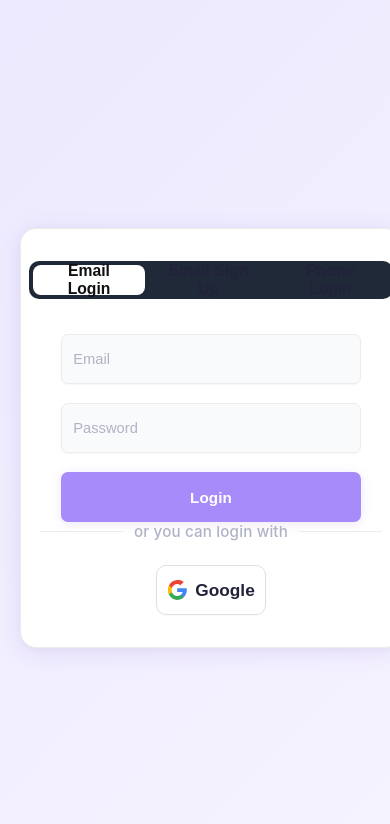
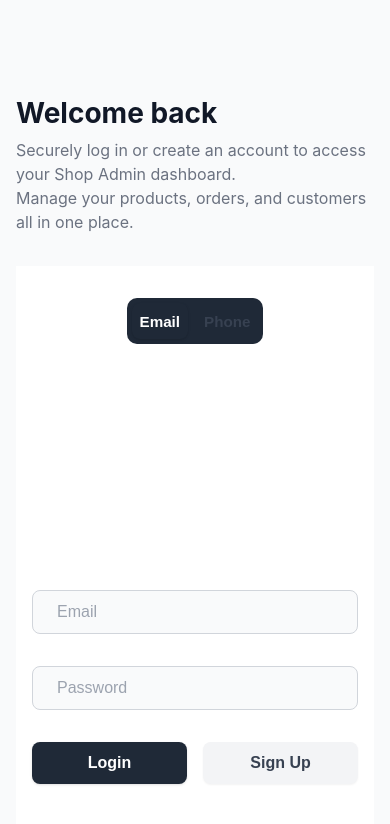
Before and after one commit to DexterFromUA/shop-creator-frontend-admin, a React (Create React App) app: page /auth in a window 390 px wide. Shown: the top 824 px of the page. Built offline with nearby package versions, Linux system fonts and the light colour scheme.

Commit message:
style: enhance authentication UI with improved layout, updated component structure, and refined styles for better user experience

```diff
--- a/src/pages/auth/Auth.css
+++ b/src/pages/auth/Auth.css
@@ -2,6 +2,7 @@ body, html {
   height: 100%;
   margin: 0;
   padding: 0;
+  overflow: hidden;
 }
 
 .auth-bg {
@@ -10,79 +11,67 @@ body, html {
   z-index: 0;
   width: 100vw;
   height: 100vh;
-  background: linear-gradient(135deg, #ede9fe 0%, #f5f3ff 100%);
+  background-color: #f9fafb;
   pointer-events: none;
 }
 
-.auth-container {
-  position: fixed;
-  inset: 0;
-  z-index: 1;
-  display: flex;
-  justify-content: center;
-  align-items: center;
-  min-height: 100vh;
-  width: 100vw;
-  padding: 1rem;
-}
-
-.auth-outer {
-  min-height: 100vh;
+.auth-page-wrapper {
   display: flex;
   flex-direction: column;
   align-items: center;
-  justify-content: center;
+  justify-content: flex-start;
+  min-height: 100vh;
+  padding: 6rem 1rem;
   z-index: 2;
+  position: relative;
+}
+
+.auth-container, .auth-outer {
+  display: none;
 }
 
 .auth-logo-row {
-  display: flex;
-  align-items: center;
-  gap: 0.7rem;
-  margin-bottom: 2.2rem;
+  display: none;
 }
 
 .auth-logo {
   font-size: 1.5rem;
-  color: var(--color-accent, #7c3aed);
-  filter: drop-shadow(0 2px 8px #7c3aed22);
+  color: var(--color-accent, #4f46e5);
 }
 
 .auth-app-name {
-  font-size: 1.05rem;
-  font-weight: 800;
-  color: #22223b;
-  letter-spacing: -0.01em;
+  font-size: 1.2rem;
+  font-weight: 700;
+  color: #111827;
 }
 
 .auth-box {
   background: #fff;
-  padding: 1.5rem 1.2rem 1.2rem 1.2rem;
-  border-radius: 16px;
-  box-shadow: 0 4px 24px 0 rgb(91 33 182 / 0.10), 0 1.5px 8px 0 rgb(0 0 0 / 0.04);
-  border: 1.5px solid #ececec;
-  width: 50vw;
-  height: 60vh;
+  padding: 2.5rem 2rem;
+  border-radius: 24px;
+  box-shadow: 0 10px 15px -3px rgb(0 0 0 / 0.07), 0 4px 6px -4px rgb(0 0 0 / 0.1);
+  border: 1px solid #e5e7eb;
+  width: 100%;
+  max-width: 720px;
   display: flex;
   flex-direction: column;
   align-items: stretch;
   position: relative;
   box-sizing: border-box;
-  overflow: auto;
+  height: 594px;
 }
 
 .auth-top {
-  flex: 0 1 70%;
+  flex: 1;
   min-height: 0;
-  height: 0;
   display: flex;
   flex-direction: column;
 }
 
 .auth-bottom {
-  flex: 0 1 30%;
-  min-height: 0;
-  height: 0;
+  border-top: 1px solid #e5e7eb;
+  padding-top: 1.5rem;
+  margin-top: auto;
   display: flex;
   flex-direction: column;
   align-items: center;
@@ -100,75 +89,75 @@ body, html {
   display: flex;
   justify-content: center;
   width: 100%;
-  margin-bottom: 2.2rem;
+  margin-bottom: 1.5rem;
 }
 
 .auth-tab-switcher {
   display: flex;
-  justify-content: center;
+  justify-content: stretch;
   align-items: center;
-  gap: 0;
-  background: var(--color-bg-secondary, #f4f4f7);
+  gap: 0.5rem;
+  background: var(--color-bg-secondary, #f3f4f6);
   border-radius: 10px;
-  padding: 0 4px;
+  padding: 5px;
   position: relative;
-  min-height: 0;
-  height: 38px;
+  height: auto;
 }
 
 .auth-tab {
+  flex: 1;
   background: transparent;
   border: none;
   outline: none;
-  padding: 0.4rem 1.1rem;
-  font-size: 0.98rem;
-  border-radius: 7px;
-  color: #22223b;
+  padding: 0.6rem 0.5rem;
+  font-size: 0.95rem;
+  border-radius: 8px;
+  color: #374151;
   cursor: pointer;
   font-weight: 600;
   position: relative;
   z-index: 1;
-  transition: color 0.18s, font-weight 0.18s;
-  box-shadow: none;
+  transition: all 0.2s ease-in-out;
 }
 .auth-tab.active {
-  color: #111;
+  color: #fff;
   font-weight: 700;
+  background-color: #1f2937;
+  box-shadow: 0 1px 3px 0 rgb(0 0 0 / 0.1), 0 1px 2px -1px rgb(0 0 0 / 0.1);
 }
 .auth-tab:focus {
   outline: none;
 }
 
 .auth-tab-indicator {
-  position: absolute;
-  top: 4px;
-  bottom: 4px;
-  border-radius: 8px;
-  background: #fff;
-  box-shadow: 0 1px 4px 0 rgba(80,80,120,0.06);
-  transition: left 0.3s cubic-bezier(0.4,0,0.2,1), width 0.3s cubic-bezier(0.4,0,0.2,1);
-  z-index: 0;
-}
-
-.auth-tab-divider {
   display: none;
 }
 
-.auth-box h2, .auth-box h1 {
-  margin: 0 0 1.2rem;
-  color: var(--color-accent, #7c3aed);
-  text-align: center;
-  font-size: 1.25rem;
-  font-weight: 900;
-  letter-spacing: -0.02em;
+.auth-header {
+  margin-bottom: 2rem;
+  text-align: left;
+  width: 100%;
+  max-width: 720px;
+}
+
+.auth-title {
+  font-size: 1.75rem;
+  font-weight: 700;
+  color: #111827;
+  text-align: left;
+  margin: 0 0 0.5rem 0;
+}
+
+.auth-description {
+  font-size: 1rem;
+  color: #6b7280;
+  text-align: left;
+  margin: 0;
+  line-height: 1.5;
 }
 
 .auth-subtitle {
-  text-align: center;
-  color: #6b7280;
-  margin-bottom: 1.2rem;
-  font-size: 0.98rem;
-  line-height: 1.5;
+  display: none;
 }
 
 .auth-form-outer {
@@ -177,196 +166,202 @@ body, html {
   flex-direction: column;
   justify-content: center;
   align-items: center;
-  margin-left: auto;
-  margin-right: auto;
 }
 
 .auth-form {
-  gap: 0.7rem;
-  align-items: center;
-  margin-left: auto;
-  margin-right: auto;
+  width: 100%;
+  display: flex;
+  flex-direction: column;
+  gap: 1rem;
+}
+
+.form-row {
+  display: flex;
+  gap: 1rem;
+  width: 100%;
+}
+.form-row > .auth-input {
+  flex: 1;
 }
 
 .auth-input, .auth-button {
-  min-width: 300px;
   width: 100%;
-  max-width: 600px;
-  margin-left: auto;
-  margin-right: auto;
-  height: 50px;
   box-sizing: border-box;
 }
 
 .auth-input {
-  padding: 0.45rem 0.7rem;
-  border-radius: 7px;
-  font-size: 0.92rem;
-  border: 1.5px solid #ececec;
-  border-radius: 7px;
+  padding: 0.75rem 1.5rem;
+  border-radius: 8px;
+  font-size: 1rem;
+  border: 1px solid #d1d5db;
   transition: all 0.2s cubic-bezier(0.4, 0, 0.2, 1);
-  color: #22223b;
-  background-color: #f8fafc;
-  box-shadow: 0 1px 2px 0 rgb(0 0 0 / 0.04);
-  margin-bottom: 0;
-  display: block;
+  color: #111827;
+  background-color: #f9fafb;
+  box-shadow: none;
 }
 
 .auth-input:focus {
   outline: none;
-  border-color: var(--color-accent, #7c3aed);
-  background-color: #ede9fe;
-  box-shadow: 0 2px 8px 0 rgb(91 33 182 / 0.08);
+  border-color: #4f46e5;
+  background-color: #fff;
+  box-shadow: 0 0 0 2px #c7d2fe;
 }
 
 .auth-input::placeholder {
-  color: #b0b3c6;
+  color: #9ca3af;
+  font-weight: 400;
 }
 
 .auth-button {
-  padding: 0.5rem;
-  border-radius: 7px;
-  font-size: 0.95rem;
-  background: var(--color-accent, #7c3aed);
+  width: 100%;
+  padding: 0.75rem 1.5rem;
+  border-radius: 8px;
+  font-size: 1rem;
+  background: #1f2937;
   color: #fff;
   border: none;
-  font-weight: 700;
+  font-weight: 600;
   cursor: pointer;
-  transition: background 0.18s, transform 0.13s, box-shadow 0.18s;
-  box-shadow: 0 2px 12px 0 rgb(91 33 182 / 0.10);
-  letter-spacing: 0.01em;
-  margin-top: 0;
-  display: block;
+  transition: background-color 0.2s, transform 0.1s, box-shadow 0.2s;
+  box-shadow: 0 1px 3px 0 rgb(0 0 0 / 0.1), 0 1px 2px -1px rgb(0 0 0 / 0.1);
 }
 
 .auth-button:hover {
-  background: #6d28d9;
-  transform: translateY(-2px) scale(1.03);
-  box-shadow: 0 4px 18px 0 rgb(91 33 182 / 0.13);
+  background: #111827;
+  box-shadow: 0 4px 6px -1px rgb(0 0 0 / 0.1), 0 2px 4px -2px rgb(0 0 0 / 0.1);
 }
 
 .auth-button:active {
-  transform: scale(0.98);
+  transform: scale(0.99);
+}
+
+.auth-button--secondary {
+  background: #f3f4f6;
+  color: #374151;
+  box-shadow: 0 1px 2px 0 rgb(0 0 0 / 0.05);
+}
+.auth-button--secondary:hover {
+  background: #e5e7eb;
+  box-shadow: 0 1px 3px 0 rgb(0 0 0 / 0.07), 0 1px 2px -1px rgb(0 0 0 / 0.07);
 }
 
 .auth-box label {
-  font-weight: 600;
-  color: #6b7280;
+  font-weight: 500;
+  color: #374151;
   margin-bottom: 0.5rem;
   display: block;
-  font-size: 1rem;
+  font-size: 0.9rem;
 }
 
 .error-message {
-  color: #ef4444;
-  font-size: 1rem;
-  margin-bottom: 1.2rem;
+  color: #b91c1c;
+  font-size: 0.9rem;
+  margin-top: 0;
+  margin-bottom: 1rem;
   text-align: center;
-  background-color: #fde4e4;
-  padding: 1rem;
-  border-radius: 10px;
-  border: 1.5px solid #991b1b;
-  box-shadow: 0 2px 8px 0 rgb(239 68 68 / 0.08);
+  background-color: #fee2e2;
+  padding: 0.75rem;
+  border-radius: 8px;
+  border: 1px solid #fca5a5;
 }
 
 .auth-divider {
-  display: flex;
-  align-items: center;
-  text-align: center;
-  margin: 0 0 1.5rem 0;
-  width: 100%;
-  color: #b0b3c6;
-  font-size: 0.95rem;
-  font-weight: 500;
-  letter-spacing: 0.01em;
-}
-.auth-divider::before, .auth-divider::after {
-  content: '';
-  flex: 1;
-  border-bottom: 1.5px solid #ececec;
-  margin: 0 0.7rem;
+  display: none;
 }
 
 .auth-provider-btns-row {
   display: flex;
   flex-direction: row;
-  gap: 1.2rem;
-  margin-top: 0;
+  gap: 1.5rem;
   width: 100%;
-  align-items: center;
-  justify-content: center;
 }
 
 .auth-provider-btn {
-  min-width: 0;
-  width: 30%;
-  height: 50px;
-  padding: 0.2rem 0.3rem;
-  border: 1.5px solid #e0e0e0;
-  border-radius: 10px;
-  font-size: 1.08rem;
-  font-weight: 700;
+  flex: 1;
+  height: 48px;
+  border: 1px solid #d1d5db;
+  border-radius: 8px;
+  font-size: 0.95rem;
+  font-weight: 500;
   display: flex;
   align-items: center;
   justify-content: center;
-  gap: 0.5rem;
+  gap: 0.75rem;
   cursor: pointer;
   background: #fff;
-  color: #22223b;
-  box-shadow: 0 1px 2px 0 rgba(80,80,120,0.04);
-  transition: background 0.18s, color 0.18s, box-shadow 0.18s, border-color 0.18s;
+  color: #374151;
+  box-shadow: 0 1px 2px 0 rgb(0 0 0 / 0.05);
+  transition: all 0.2s;
 }
 .auth-provider-btn:hover {
-  background: #f4f4f7;
-  color: #111;
-  box-shadow: 0 2px 8px 0 rgba(80,80,120,0.10);
-  border-color: #bdbdbd;
+  border-color: #9ca3af;
+  box-shadow: 0 1px 3px 0 rgb(0 0 0 / 0.07), 0 1px 2px -1px rgb(0 0 0 / 0.07);
 }
-.google-btn .provider-icon {
-  font-size: 1.5rem;
+
+.google-btn .provider-icon,
+.apple-btn .provider-icon {
   display: flex;
   align-items: center;
 }
+
 .apple-btn .provider-icon {
-  font-size: 1.7rem;
-  color: #111;
-  display: flex;
-  align-items: center;
+  font-size: 1.5rem;
 }
 .provider-label {
-  font-size: 1.08rem;
-  font-weight: 700;
-}
-
-.auth-provider-btns-outer {
-  flex: 1;
-  display: flex;
-  flex-direction: column;
-  justify-content: center;
-  align-items: center;
+  font-size: 0.95rem;
+  font-weight: 500;
 }
 
 .auth-form > *:not(:last-child) {
-  margin-bottom: 1.2rem;
+  margin-bottom: 1rem;
+}
+
+.auth-actions {
+  display: flex;
+  gap: 1rem;
+  width: 100%;
+}
+.auth-actions .auth-button {
+  flex: 1;
+}
+.auth-switch-link {
+  text-align: center;
+  margin-top: 1.5rem;
+  font-size: 0.95rem;
+  color: #6b7280;
+}
+.auth-switch-link button {
+  background: none;
+  border: none;
+  padding: 0;
+  margin-left: 0.5rem;
+  color: #4f46e5;
+  font-weight: 600;
+  cursor: pointer;
+  font-size: 0.95rem;
+}
+.auth-switch-link button:hover {
+  text-decoration: underline;
 }
 
 @media (max-width: 600px) {
+  .auth-container {
+    padding: 0;
+    align-items: flex-start;
+  }
+  .auth-outer {
+    min-height: 100%;
+    width: 100%;
+  }
   .auth-box {
-    padding: 2rem 0.5rem;
-    max-width: 98vw;
-    min-width: 0;
-    width: 100%;
-    height: auto;
-  }
-  .auth-form {
+    padding: 2rem 1rem;
     max-width: 100vw;
-    padding: 0 0.5rem;
-  }
-  .auth-tab-row {
-    flex-direction: column;
-    gap: 0.25rem;
+    border-radius: 0;
+    border: none;
+    box-shadow: none;
+    min-height: 100vh;
   }
   .auth-logo-row {
-    margin-bottom: 1.2rem;
+    margin-top: 2rem;
   }
 }
--- a/src/pages/auth/Auth.js
+++ b/src/pages/auth/Auth.js
@@ -1,4 +1,4 @@
-import React, { useState, useRef, useLayoutEffect } from 'react';
+import React, { useState } from 'react';
 import EmailLogin from './EmailLogin';
 import EmailSignUp from './EmailSignUp';
 import PhoneAuth from './PhoneAuth';
@@ -7,9 +7,8 @@ import { auth } from '../../firebase';
 import { GoogleAuthProvider, signInWithPopup } from 'firebase/auth';
 
 const tabModes = [
-  { key: 'login', label: 'Email Login' },
-  { key: 'signup', label: 'Email Sign Up' },
-  { key: 'phone', label: 'Phone Login' },
+  { key: 'login', label: 'Email' },
+  { key: 'phone', label: 'Phone' },
 ];
 
 function isAppleDevice() {
@@ -34,23 +33,6 @@ const GoogleIcon = () => (
 
 const Auth = () => {
   const [mode, setMode] = useState('login');
-  const tabRefs = useRef([]);
-  const switcherRef = useRef(null);
-  const [indicatorStyle, setIndicatorStyle] = useState({ left: 0, width: 0 });
-
-  useLayoutEffect(() => {
-    const idx = tabModes.findIndex(t => t.key === mode);
-    const btn = tabRefs.current[idx];
-    const container = switcherRef.current;
-    if (btn && container) {
-      const containerRect = container.getBoundingClientRect();
-      const btnRect = btn.getBoundingClientRect();
-      setIndicatorStyle({
-        left: btnRect.left - containerRect.left,
-        width: btnRect.width,
-      });
-    }
-  }, [mode]);
 
   const handleGoogleLogin = async () => {
     try {
@@ -69,21 +51,34 @@ const Auth = () => {
   return (
     <>
       <div className="auth-bg" />
-      <div className="auth-outer">
-        <div className="auth-logo-row">
-          <span className="auth-logo">🛍️</span>
-          <span className="auth-app-name">Shop Admin</span>
+      <div className="auth-page-wrapper">
+        <div className="auth-header">
+          {mode === 'login' && (
+            <>
+              <h1 className="auth-title">Welcome back</h1>
+              <p className="auth-description">Securely log in or create an account to access your Shop Admin dashboard.<br />Manage your products, orders, and customers all in one place.</p>
+            </>
+          )}
+          {mode === 'signup' && (
+            <>
+              <h1 className="auth-title">Create an account</h1>
+              <p className="auth-description">Securely log in or create an account to access your Shop Admin dashboard.<br />Manage your products, orders, and customers all in one place.</p>
+            </>
+          )}
+          {mode === 'phone' && (
+            <>
+              <h1 className="auth-title">Phone Verification</h1>
+              <p className="auth-description">We&rsquo;ll send a one-time code to your phone.</p>
+            </>
+          )}
         </div>
-        <div className="auth-container">
         <div className="auth-box">
           <div className="auth-top">
             <div className="auth-tab-switcher-row">
-                <div className="auth-tab-switcher" ref={switcherRef}>
-                  <div className="auth-tab-indicator" style={indicatorStyle} />
+              <div className="auth-tab-switcher">
                 {tabModes.map((tab, i) => (
                   <button
                     key={tab.key}
-                      ref={el => tabRefs.current[i] = el}
                     className={`auth-tab${mode === tab.key ? ' active' : ''}`}
                     onClick={() => setMode(tab.key)}
                   >
@@ -93,13 +88,12 @@ const Auth = () => {
               </div>
             </div>
             <div className="auth-form-outer">
-                {mode === 'login' && <EmailLogin />}
-                {mode === 'signup' && <EmailSignUp />}
+              {mode === 'login' && <EmailLogin setMode={setMode} />}
+              {mode === 'signup' && <EmailSignUp setMode={setMode} />}
               {mode === 'phone' && <PhoneAuth />}
             </div>
           </div>
           <div className="auth-bottom">
-              <div className="auth-divider"><span>or you can login with</span></div>
             <div className="auth-provider-btns-row">
               <button className="auth-provider-btn google-btn" onClick={handleGoogleLogin}>
                 <span className="provider-icon"><GoogleIcon /></span>
@@ -115,7 +109,6 @@ const Auth = () => {
           </div>
         </div>
       </div>
-      </div>
     </>
   );
 };
--- a/src/pages/auth/EmailLogin.js
+++ b/src/pages/auth/EmailLogin.js
@@ -5,7 +5,7 @@ import { auth } from '../../firebase';
 import { signInWithEmailAndPassword } from 'firebase/auth';
 import './Auth.css';
 
-const EmailLogin = () => {
+const EmailLogin = ({ setMode }) => {
   const [email, setEmail] = useState('');
   const [password, setPassword] = useState('');
   const [error, setError] = useState('');
@@ -44,7 +44,12 @@ const EmailLogin = () => {
           required
         />
         {error && <div className="error-message">{error}</div>}
-        <button type="submit" className="auth-button">Login</button>
+        <div className="auth-actions">
+          <button type="submit" className="auth-button">Login</button>
+          <button type="button" className="auth-button auth-button--secondary" onClick={() => setMode('signup')}>
+            Sign Up
+          </button>
+        </div>
       </form>
     </>
   );
```
Also changed, not shown: src/pages/auth/EmailSignUp.js (+23 -2 lines), src/pages/auth/VerifyCode.js (+6 -4 lines). Lines whose indentation alone changed are shown as unchanged.
